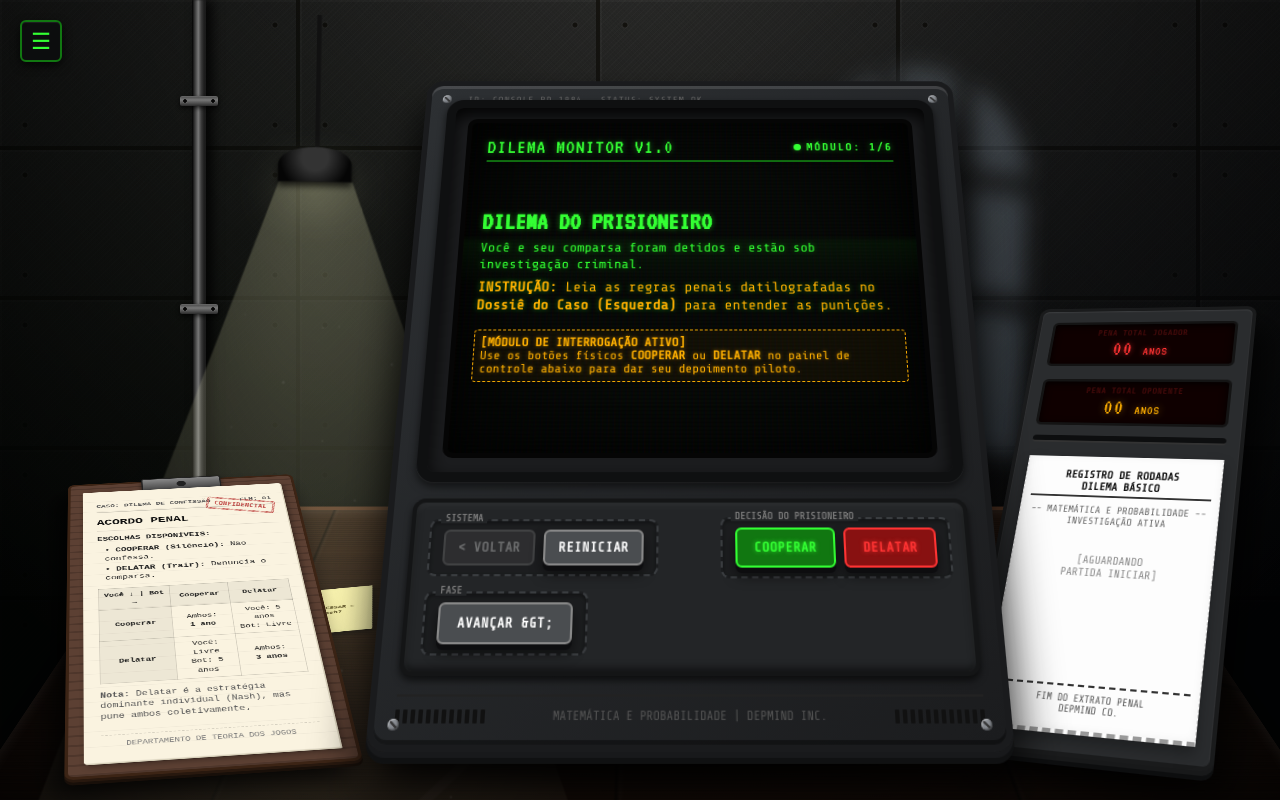
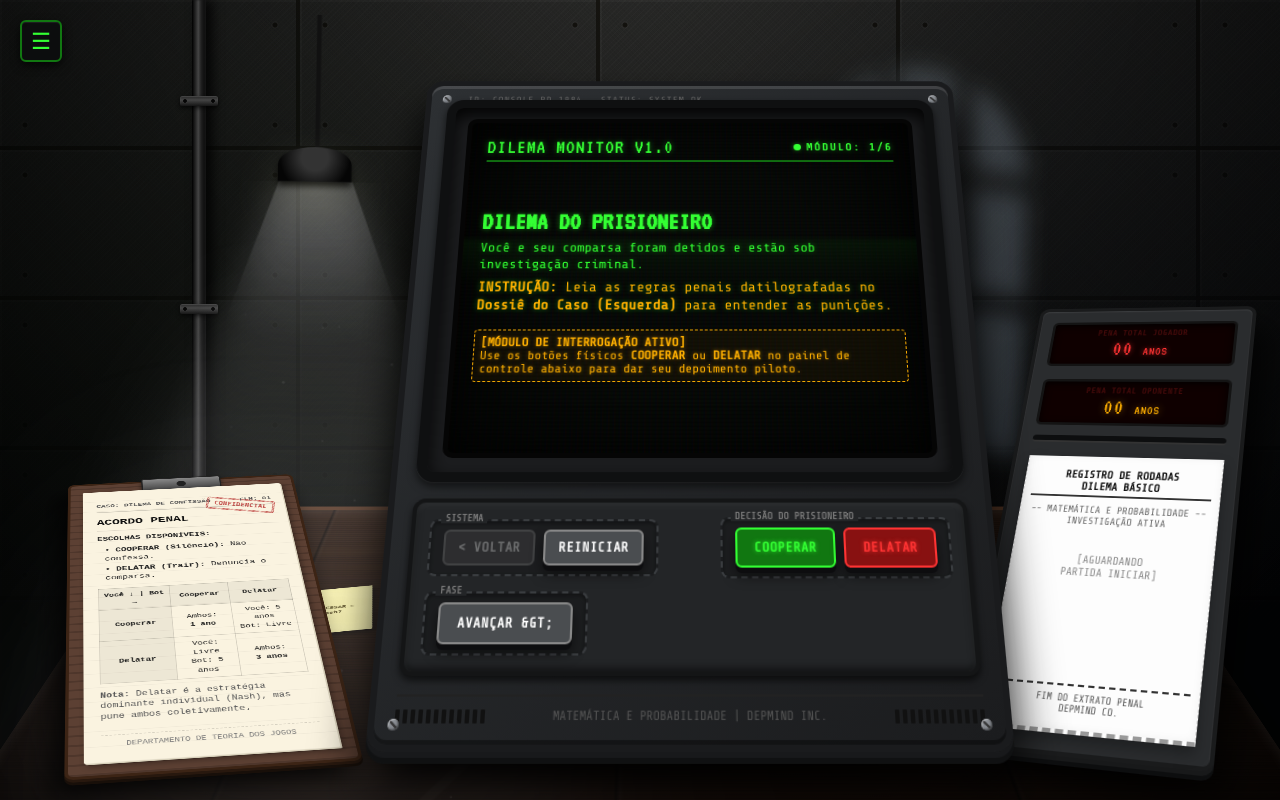
Before and after one commit to vinisebold/prisoners-dilemma, a React (Vite) app: page / in a window 1280 px wide. Shown: the top 800 px of the page. Built offline with nearby package versions, Linux system fonts and the light colour scheme.

Commit message:
feat: add LampLightCanvas component for enhanced dynamic lighting effects

```diff
--- a/src/App.jsx
+++ b/src/App.jsx
@@ -11,6 +11,7 @@ import Step4Noise from './components/steps/Step4Noise';
 import Step5Evolution from './components/steps/Step5Evolution';
 import Step6Conclusion from './components/steps/Step6Conclusion';
 import SettingsMenu from './components/SettingsMenu';
+import LampLightCanvas from './components/LampLightCanvas';
 import { sound } from './utils/sound';
 import './App.css';
 
@@ -406,9 +407,9 @@ export default function App() {
         ☰
       </button>
 
-      {/* Luz Suspensa Dinâmica */}
+      {/* Luz Suspensa Dinâmica: Canvas 2D Cascade Blur */}
       <div className="hanging-lamp">
-        <div className="hanging-lamp-light" />
+        <LampLightCanvas />
         <div className="hanging-lamp-particles">
           <svg width="800" height="850" viewBox="0 0 800 850" className="dust-particles-svg">
             <circle cx="375" cy="100" r="1.2" className="dust-p" style={{ '--dx': '5px', '--dy': '-3px', '--d': '-0s' }} />
--- /dev/null
+++ b/src/components/LampLightCanvas.jsx
@@ -0,0 +1,149 @@
+import { useRef, useEffect } from 'react';
+
+/**
+ * LampLightCanvas — Cone de luz com blur progressivo realista via Canvas 2D.
+ *
+ * TRANSIÇÕES SUAVES ENTRE CAMADAS:
+ *   - Os pontos de entrada (addColorStop) foram recalculados para permitir que a camada seguinte
+ *     comece a se misturar gradualmente enquanto a anterior está se dissipando.
+ *   - Isso suaviza a transição de tamanho do blur (0px -> 15px -> 40px -> 80px),
+ *     eliminando degraus de nitidez/desfoque visíveis.
+ */
+export default function LampLightCanvas() {
+  const canvasRef = useRef(null);
+
+  useEffect(() => {
+    const canvas = canvasRef.current;
+    if (!canvas) return;
+
+    const W  = 1200;
+    const H  = 1000;
+    const cx = W / 2; // Centro X do cone = 600
+
+    const ctx = canvas.getContext('2d');
+    let rafId;
+    const t0 = performance.now();
+
+    function render(now) {
+      const t = (now - t0) * 0.001;
+
+      // Flicker suave multi-frequência
+      const raw =
+        0.88 +
+        0.05 * Math.sin(t * 2.1) +
+        0.04 * Math.sin(t * 5.9) +
+        0.02 * Math.sin(t * 14.3) +
+        0.01 * Math.sin(t * 31.7);
+      const f = Math.max(0.76, Math.min(1.0, raw));
+
+      ctx.clearRect(0, 0, W, H);
+
+      // Cor base desaturada
+      const color = '235,235,240';
+
+      // ══════════════════════════════════════════
+      // CAMADA 1 — Cone nítido (Sharp)
+      // R=150px. Desaparece em 150px de forma suave.
+      // ══════════════════════════════════════════
+      ctx.save();
+      const g1 = ctx.createRadialGradient(cx, 0, 0, cx, 0, 150);
+      g1.addColorStop(0,    `rgba(${color},${(0.30 * f).toFixed(3)})`);
+      g1.addColorStop(0.30, `rgba(${color},${(0.18 * f).toFixed(3)})`);
+      g1.addColorStop(0.70, `rgba(${color},${(0.05 * f).toFixed(3)})`);
+      g1.addColorStop(1.0,  `rgba(${color},0)`);
+      ctx.fillStyle = g1;
+
+      ctx.beginPath();
+      ctx.moveTo(cx - 32, 0);
+      ctx.lineTo(cx + 32, 0);
+      ctx.lineTo(cx + 400, H);
+      ctx.lineTo(cx - 400, H);
+      ctx.closePath();
+      ctx.fill();
+      ctx.restore();
+
+      // ══════════════════════════════════════════
+      // CAMADA 2 — Blur macio (15px)
+      // R=350px. Entra rápido e se estende suavemente.
+      // ══════════════════════════════════════════
+      ctx.save();
+      ctx.filter = 'blur(15px)';
+      const g2 = ctx.createRadialGradient(cx, 0, 0, cx, 0, 350);
+      g2.addColorStop(0,    `rgba(${color},0)`);
+      g2.addColorStop(0.15, `rgba(${color},${(0.18 * f).toFixed(3)})`);
+      g2.addColorStop(0.45, `rgba(${color},${(0.10 * f).toFixed(3)})`);
+      g2.addColorStop(0.75, `rgba(${color},${(0.03 * f).toFixed(3)})`);
+      g2.addColorStop(1.0,  `rgba(${color},0)`);
+      ctx.fillStyle = g2;
+
+      ctx.beginPath();
+      ctx.moveTo(cx - 32, 0);
+      ctx.lineTo(cx + 32, 0);
+      ctx.lineTo(cx + 420, H);
+      ctx.lineTo(cx - 420, H);
+      ctx.closePath();
+      ctx.fill();
+      ctx.restore();
+
+      // ══════════════════════════════════════════
+      // CAMADA 3 — Blur médio-forte (40px)
+      // R=620px. Começa a entrar aos 15% (y = 93px), sobrepondo-se suavemente.
+      // ══════════════════════════════════════════
+      ctx.save();
+      ctx.filter = 'blur(40px)';
+      const g3 = ctx.createRadialGradient(cx, 0, 0, cx, 0, 620);
+      g3.addColorStop(0,    `rgba(${color},0)`);
+      g3.addColorStop(0.15, `rgba(${color},0)`);
+      g3.addColorStop(0.45, `rgba(${color},${(0.14 * f).toFixed(3)})`);
+      g3.addColorStop(0.75, `rgba(${color},${(0.07 * f).toFixed(3)})`);
+      g3.addColorStop(1.0,  `rgba(${color},0)`);
+      ctx.fillStyle = g3;
+
+      ctx.beginPath();
+      ctx.moveTo(cx - 32, 0);
+      ctx.lineTo(cx + 32, 0);
+      ctx.lineTo(cx + 450, H);
+      ctx.lineTo(cx - 450, H);
+      ctx.closePath();
+      ctx.fill();
+      ctx.restore();
+
+      // ══════════════════════════════════════════
+      // CAMADA 4 — Blur forte / Dissipação (80px)
+      // R=800px. Começa a entrar aos 30% (y = 240px), suavizando o final.
+      // ══════════════════════════════════════════
+      ctx.save();
+      ctx.filter = 'blur(80px)';
+      const g4 = ctx.createRadialGradient(cx, 0, 0, cx, 0, 800);
+      g4.addColorStop(0,    `rgba(${color},0)`);
+      g4.addColorStop(0.30, `rgba(${color},0)`);
+      g4.addColorStop(0.60, `rgba(${color},${(0.10 * f).toFixed(3)})`);
+      g4.addColorStop(0.85, `rgba(${color},${(0.04 * f).toFixed(3)})`);
+      g4.addColorStop(1.0,  `rgba(${color},0)`);
+      ctx.fillStyle = g4;
+
+      ctx.beginPath();
+      ctx.moveTo(cx - 32, 0);
+      ctx.lineTo(cx + 32, 0);
+      ctx.lineTo(cx + 490, H);
+      ctx.lineTo(cx - 490, H);
+      ctx.closePath();
+      ctx.fill();
+      ctx.restore();
+
+      rafId = requestAnimationFrame(render);
+    }
+
+    rafId = requestAnimationFrame(render);
+    return () => cancelAnimationFrame(rafId);
+  }, []);
+
+  return (
+    <canvas
+      ref={canvasRef}
+      className="hanging-lamp-light-canvas"
+      width={1200}
+      height={1000}
+    />
+  );
+}
--- a/src/index.css
+++ b/src/index.css
@@ -90,6 +90,26 @@ body {
   position: relative;
 }
 
+/* Overlay escuro para o background de parede/teto ao entrar no menu */
+body::before {
+  content: '';
+  position: fixed;
+  top: 0;
+  left: 0;
+  right: 0;
+  bottom: 0;
+  width: 100vw;
+  height: 100vh;
+  background-color: rgba(0, 0, 0, 0.65);
+  z-index: 1;
+  opacity: 0;
+  pointer-events: none;
+  transition: opacity 0.65s cubic-bezier(0.25, 1, 0.5, 1);
+}
+body.settings-open::before {
+  opacity: 1;
+}
+
 /* Lâmpada Pendurada */
 .hanging-lamp {
   position: absolute;
@@ -121,19 +141,39 @@ body {
     0 4px 6px rgba(0,0,0,0.9);
   z-index: 4;
 }
-.hanging-lamp-light {
+/* ==== Cone de Luz: SVG Cascade Blur Progressivo ====
+   Por que SVG e nao CSS puro:
+   Com CSS, filter:blur() + clip-path -> o blur e aplicado ANTES do clip-path,
+   e as bordas borradas sao cortadas, resultando em bordas ainda sharps.
+   No SVG, a ordem e: renderiza poligono -> aplica <filter> -> aplica <mask>
+   Isso significa que o blur se espalha ANTES de ser mascarado, e as bordas
+   borradas ficam visiveis onde a mask as expoe. Resultado: blur real nas bordas!
+*/
+.hanging-lamp-light-svg {
   position: absolute;
   top: 145px;
   left: 25%;
   transform: translateX(-50%);
   width: 800px;
   height: 1000px;
-  background: radial-gradient(ellipse at 50% 0%, rgba(255, 255, 200, 0.25) 0%, rgba(255, 255, 200, 0.1) 30%, rgba(255, 255, 200, 0.04) 60%, rgba(255, 255, 200, 0) 85%);
-  clip-path: polygon(46% 0%, 54% 0%, 100% 100%, 0% 100%);
   pointer-events: none;
-  animation: light-flicker 5s infinite;
   mix-blend-mode: screen;
   z-index: 3;
+  animation: light-flicker 5s infinite;
+  overflow: visible; /* essencial: permite o blur vazar alem dos bounds do SVG */
+}
+
+.hanging-lamp-light-canvas {
+  position: absolute;
+  top: 145px;
+  left: 25%;
+  transform: translateX(-50%);
+  width: 1200px;
+  height: 1000px;
+  pointer-events: none;
+  mix-blend-mode: screen;
+  z-index: 3;
+  overflow: visible;
 }
 
 .hanging-lamp-particles {
@@ -146,6 +186,8 @@ body {
   pointer-events: none;
   clip-path: polygon(46% 0%, 54% 0%, 100% 100%, 0% 100%);
   z-index: 3;
+  mask-image: linear-gradient(to bottom, black 0%, black 40%, rgba(0,0,0,0.8) 60%, transparent 80%);
+  -webkit-mask-image: linear-gradient(to bottom, black 0%, black 40%, rgba(0,0,0,0.8) 60%, transparent 80%);
 }
 
 .dust-particles-svg {
@@ -175,11 +217,11 @@ body {
   width: 14px;
   height: 100%;
   background: linear-gradient(to right,
-    #101010 0%,
-    #444444 25%,
-    #777777 45%,
-    #3c3c3c 65%,
-    #0a0a0a 100%
+    #080808 0%,
+    #252525 25%,
+    #444444 45%,
+    #202020 65%,
+    #050505 100%
   );
   box-shadow:
     6px 0 12px rgba(0, 0, 0, 0.85),
@@ -187,6 +229,7 @@ body {
     inset 1px 0 2px rgba(0,0,0,0.8);
   z-index: 1;
   pointer-events: none;
+  transition: opacity 0.65s cubic-bezier(0.25, 1, 0.5, 1);
 }
 
 /* Abraçadeiras do Conduíte com Parafusos */
@@ -197,9 +240,9 @@ body {
   height: 10px;
   left: -12px;
   background:
-    radial-gradient(circle at 5px 5px, #050505 1.5px, #666 2px, transparent 2.5px),
-    radial-gradient(circle at 33px 5px, #050505 1.5px, #666 2px, transparent 2.5px),
-    linear-gradient(to bottom, #444, #777 40%, #2b2b2b 100%);
+    radial-gradient(circle at 5px 5px, #050505 1.5px, #333 2px, transparent 2.5px),
+    radial-gradient(circle at 33px 5px, #050505 1.5px, #333 2px, transparent 2.5px),
+    linear-gradient(to bottom, #222, #444 40%, #151515 100%);
   border-radius: 2px;
   box-shadow:
     0 2px 4px rgba(0,0,0,0.7),
@@ -1284,7 +1327,8 @@ body.theme-green {
                 opacity 0.65s cubic-bezier(0.25, 1, 0.5, 1);
   }
 
-  .hanging-lamp-light,
+  .hanging-lamp-light-svg,
+  .hanging-lamp-light-canvas,
   .hanging-lamp-particles,
   .prison-window-shadow {
     transition: opacity 0.65s cubic-bezier(0.25, 1, 0.5, 1);
@@ -1329,10 +1373,12 @@ body.theme-green {
   }
 
   /* Slightly dim the light / shadow overlays */
-  body.settings-open .hanging-lamp-light {
-    opacity: 0.25;
+  body.settings-open .hanging-lamp-light-svg,
+  body.settings-open .hanging-lamp-light-canvas {
+    opacity: 0.65;
   }
-  body.settings-open .prison-window-shadow {
+  body.settings-open .prison-window-shadow,
+  body.settings-open .prison-conduit {
     opacity: 0.35;
   }
 }
```
